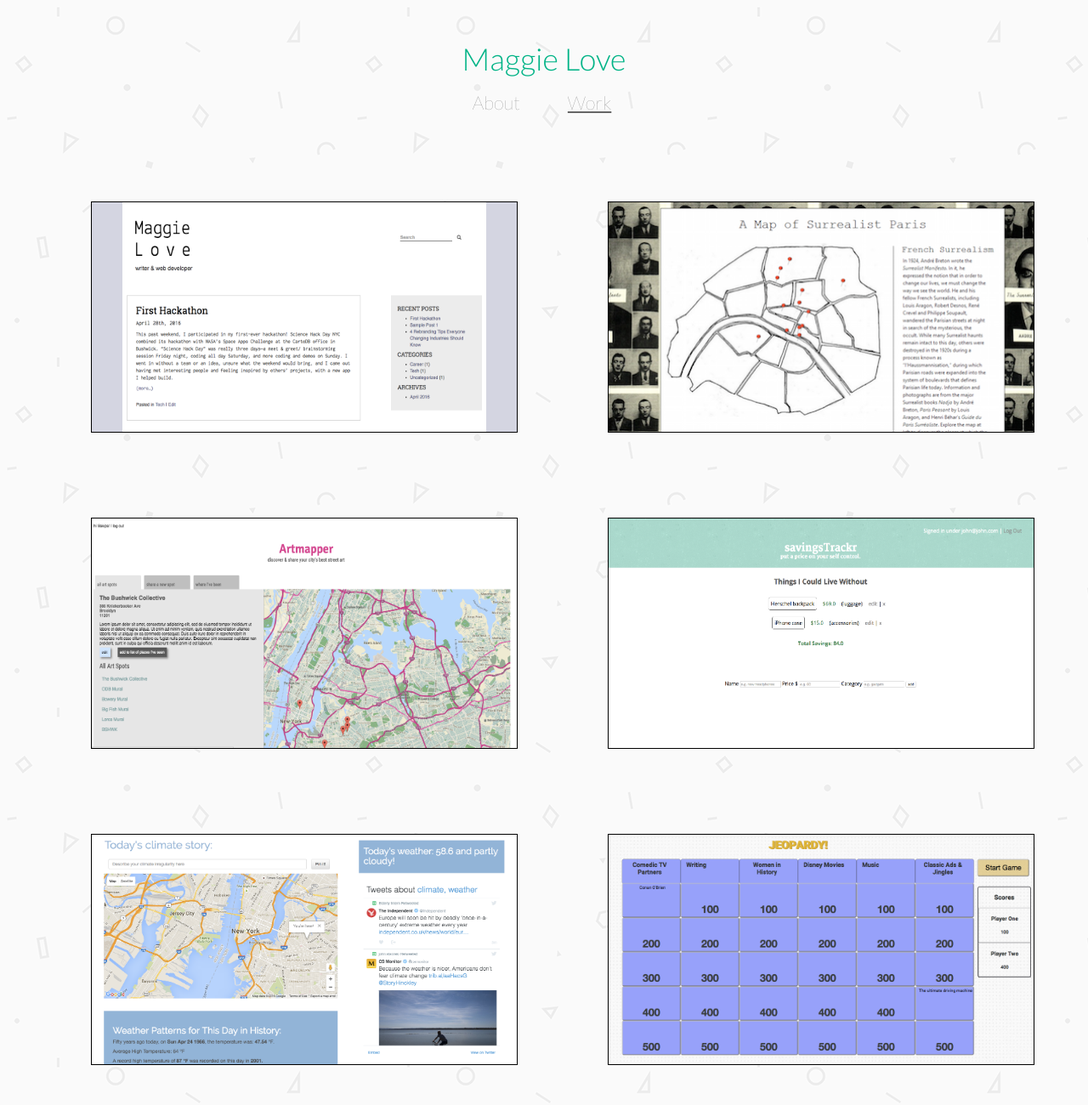
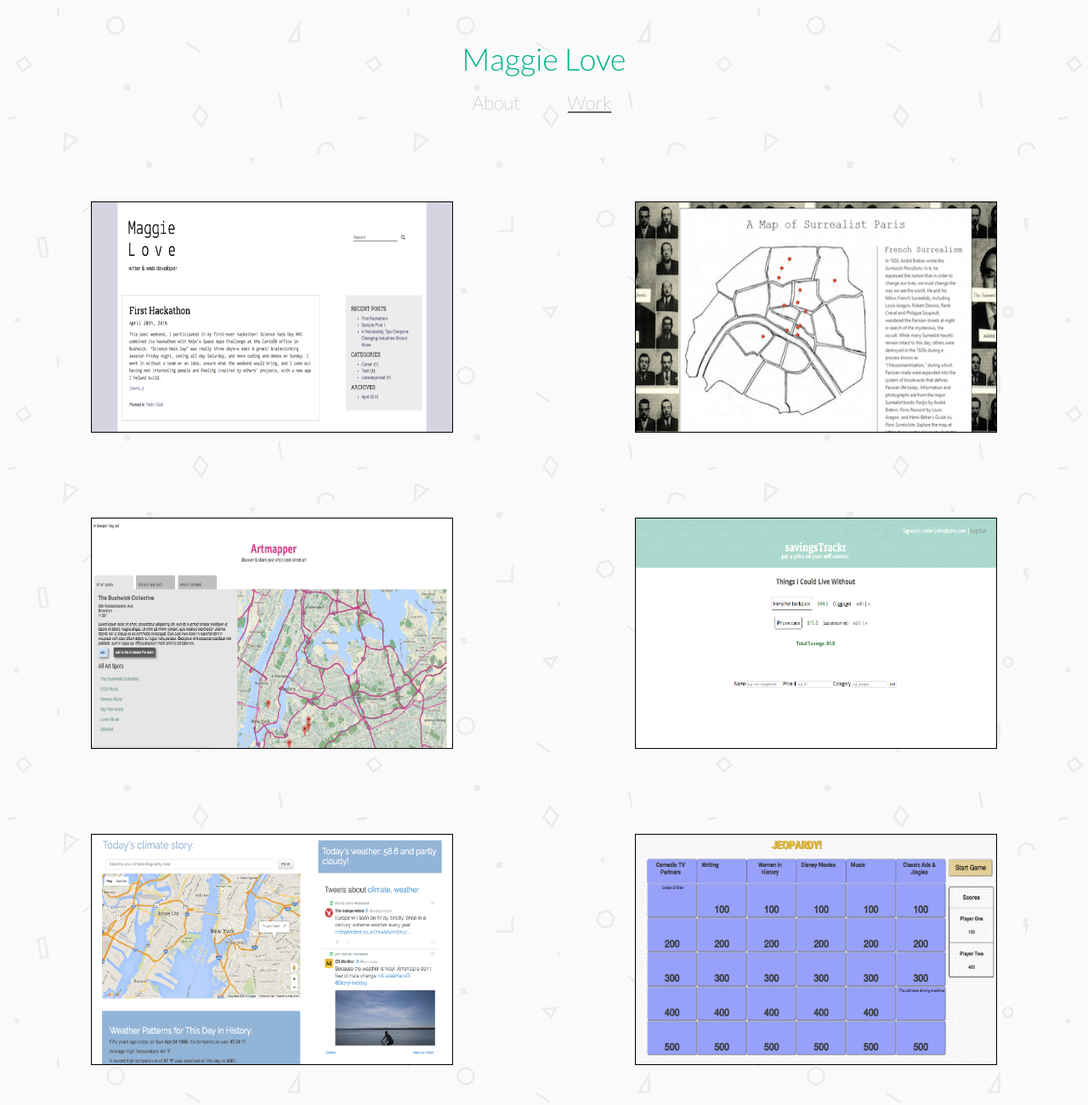
Before and after one commit to maggielove/portfolio-ii, a plain HTML site: page work.html in a window 1280 px wide. Shown: the top 1300 px of the page at 85% size. Drawn offline with nearby package versions, Linux system fonts and the light colour scheme.

Commit message:
modified Bootstrap columns on work page to make layout more responsive for mobile.

```diff
--- a/css/style.css
+++ b/css/style.css
@@ -74,15 +74,15 @@ footer {
 
 /* Work page */
 .work-samples {
-    margin-bottom: 100px;
+    /*margin-bottom: 100px;*/
 }
 
 .work-sample {
     padding: 0;
     border: 1px solid #000;
-    width: 502px;
     height: 272px;
-    background-color: rgba(242, 242, 242, 0.7)
+    background-color: rgba(242, 242, 242, 0.7);
+    margin-bottom: 100px;
 }
 
 .work-sample a {
@@ -95,3 +95,8 @@ footer {
     padding: 20px;
     /*background-color: yellow;*/
 }
+
+.project-img {
+    width: 100%;
+    height: 100%;
+}
--- a/work.html
+++ b/work.html
@@ -40,12 +40,12 @@
             </div>
 
             <div class="row work-samples">
-                <div class="work-sample col-xs-12 col-xs-offset-0 col-md-5 col-md-offset-1">
-                    <img class="project-img" src="images/WP_Screenshot.png" alt="WordPress template screenshot" height="270" width="500">
+                <div class="work-sample col-md-4 col-md-offset-1">
+                    <img class="project-img" src="images/WP_Screenshot.png" alt="WordPress template screenshot">
                     <p class="work-info"> A responsive, minimalist WordPress theme created from scratch. For this side project, I learned PHP relevant to WordPress themes, along with WordPress template hierarchy. Styled with CSS and Bootstrap for cross-browser and mobile compatibility. (Independent project; coded post-General Assembly.) </p>
                     <p class="work-info"><a href="http://maggielove.net/wp">Site</a></p>
                 </div>
-                <div class="work-sample col-xs-12 col-xs-offset-0 col-md-5 col-md-offset-1">
+                <div class="work-sample col-md-4 col-md-offset-2">
                     <img class="project-img" src="images/surrealist_paris_0616.PNG" alt="Surrealist Paris Map" height="270" width="500">
                     <p class="work-info"> A site created with HTML, CSS and jQuery, this was my independent final project in my multimedia web communications course at Duke. It combines my love for travel, art, Paris, and strange, unique places. </p>
                     <p class="work-info"><a href="https://github.com/maggielove/surrealist-paris/tree/gh-pages">Code</a> | <a href="http://maggielove.github.io/surrealist-paris/">Site</a></p>
@@ -54,12 +54,12 @@
             </div>
 
             <div class="row work-samples">
-                <div class="work-sample col-md-5 col-md-offset-1">
+                <div class="work-sample col-md-4 col-md-offset-1">
                     <img class="project-img" src="images/ArtMapper_screenshot.png" alt="Art Mapper app screenshot" height="270" width="500">
                     <p class="work-info">An app created with MEAN that guides users on a tour of street art in their city. Its database of street art locations is built by users, who can add and edit location information. (General Assembly independent final project.)</p>
                     <p class="work-info"><a href="https://github.com/maggielove/graffiti_hunt_app">Code</a> | <a href="https://graffiti-hunt.herokuapp.com">App</a> (sample username: tina | sample password: password)</p>
                 </div>
-                <div class="work-sample col-md-5 col-md-offset-1">
+                <div class="work-sample col-md-4 col-md-offset-2">
                     <img class="project-img" src="images/savings_trackr_heroku.png" alt="Savings Trackr App" height="270" width="500">
                     <p class="work-info">I created savingsTrackr with Ruby on Rails. With this app, users can keep a running total of how much money they're saving by resisting impulse buys. All items on a user's list can be edited or deleted. (General Assembly independent project.)</p>
                     <p class="work-info"><a href="https://github.com/maggielove/money_jar_app">Code</a>  |  <a href="https://pacific-citadel-4288.herokuapp.com/">App</a> (sample user email: john@john.com | sample password: password)</p>
@@ -67,12 +67,12 @@
             </div>
 
             <div class="row work-samples">
-                <div class="work-sample col-md-5 col-md-offset-1">
+                <div class="work-sample col-md-4 col-md-offset-1">
                     <img class="project-img" src="images/Climate_Story_Screen.png" alt="Climate Story Dashboard App" height="270" width="500">
                     <p class="work-info">The Climate Story is the result of the April 2016 Science Hack Day in Brooklyn, New York. With this web app, we wanted to raise awareness about climate change by bringing local climate patterns and relevant Tweets together in one dashboard-like app. Created in collaboration with Mari Galicer.</p>
                     <p class="work-info"><a href="https://github.com/mgalicer/climate-story">Code</a></p>
                 </div>
-                <div class="work-sample col-md-5 col-md-offset-1">
+                <div class="work-sample col-md-4 col-md-offset-2">
                     <img class="project-img" src="images/Jeopardy_Screenshot.png" alt="Online Jeopardy game screenshot" height="270" width="500">
                     <p class="work-info">I programmed a two-player Jeopardy game using Vanilla Javascript. Once a player clicks on a card, both players have 6 seconds to buzz in (using either the A or L keys). Whichever player buzzes in first has the value of her card added or subtracted from her score. (General Assembly independent project.)</p>
                     <p class="work-info"><a href="https://github.com/maggielove/WDI-Projects/tree/gh-pages">Code</a></p>
@@ -80,7 +80,7 @@
             </div>
 
             <div class="row work-samples">
-                <div class="work-sample col-md-5 col-md-offset-4">
+                <div class="work-sample col-md-4 col-md-offset-4">
                     <img class="project-img" src="images/travel_blogger_0616.png" alt="Travel Blogger site screenshot" height="270" width="500">
                     <p class="work-info">Travel Blogger is a Ruby on Rails app that lets users with accounts write, edit and delete posts and upload pictures, while guests and registered users alike can view and comment on articles organized by city and contributor. (General Assembly independent project.)</p>
                     <p class="work-info"><a href="https://github.com/maggielove/travel_blogger_app">Code</a>  |  <a href="https://intense-lowlands-8490.herokuapp.com/">Website</a> (sample username: johnny3000 | sample password: password)</p>
```
Also changed, not shown: css/style.scss (deleted).
